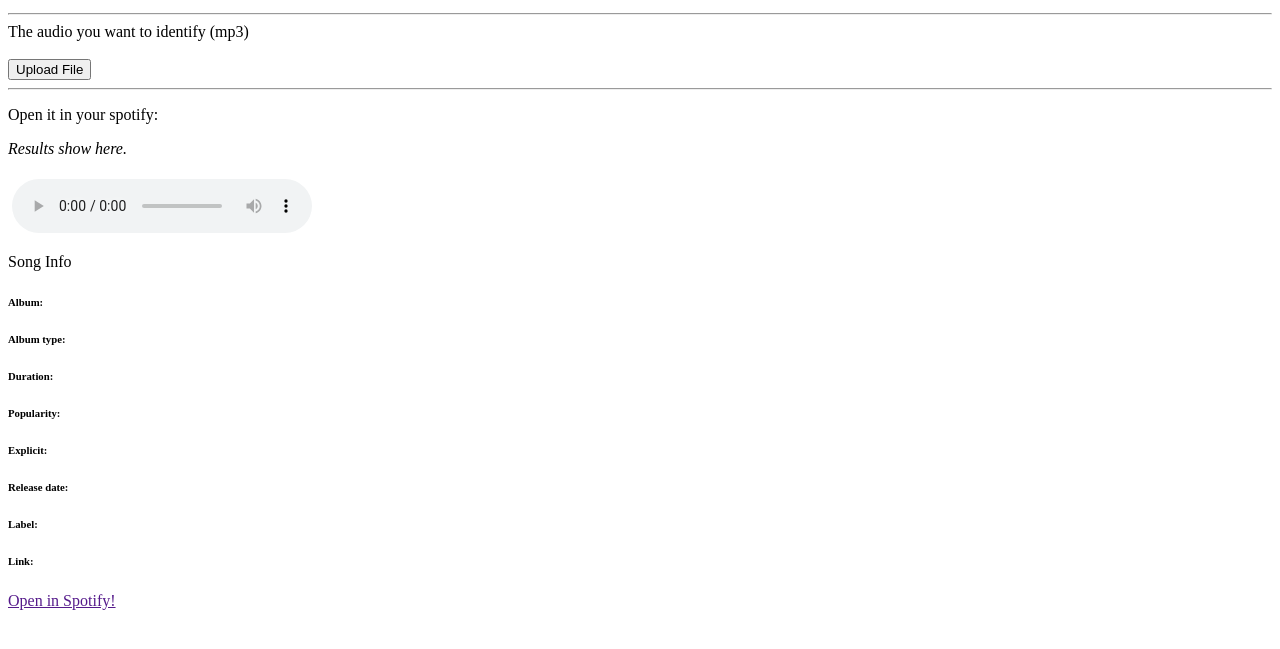
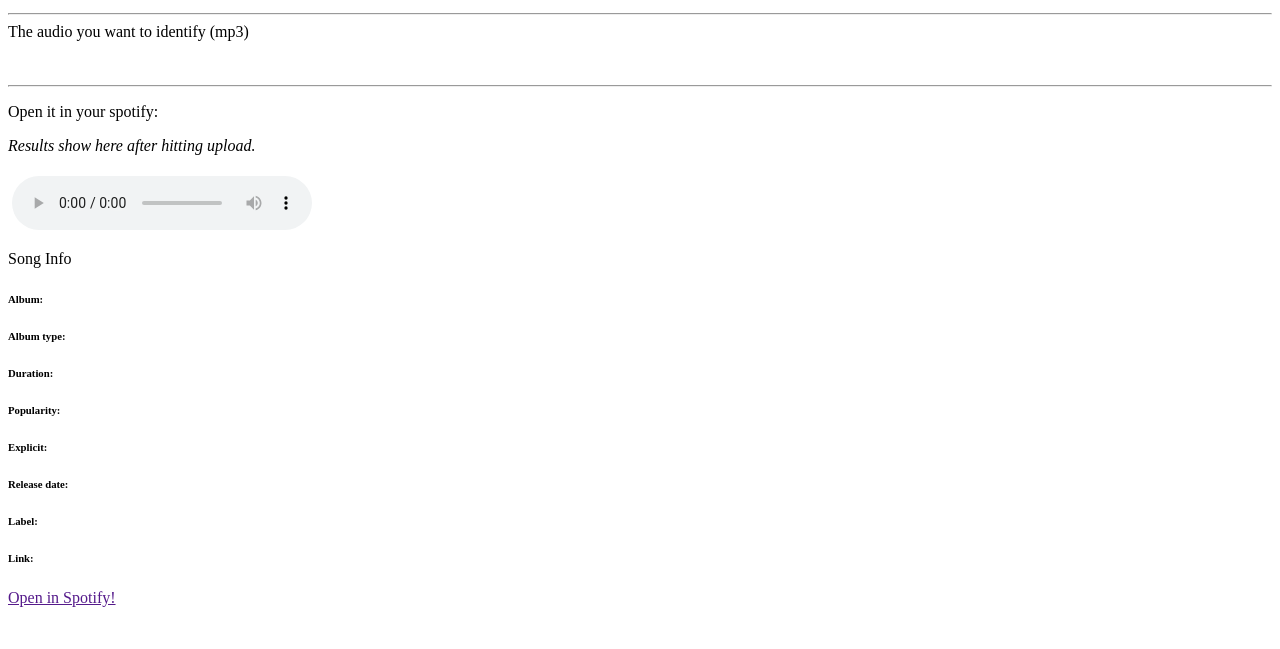
Before and after one commit to ajmarkow/spotify-webclip, a website: page src/index.html in a window 1280 px wide. Shown: the part 37-686 px from the top of the page. Drawn offline with Linux system fonts and the light colour scheme.

Commit message:
Remove extra upload button.

```diff
--- a/src/index.html
+++ b/src/index.html
@@ -8,7 +8,7 @@
   <title>Webclip For Spotify</title>
 </head>
 <body>
-  <div class="fluid-container">
+  <div class="container">
     <p class='display-2 title'>Webclip for Spotify  <i class="fab fa-spotify"></i></p>
     <p></p>
     <hr>
@@ -16,10 +16,10 @@
       <div class="col-8 extrapadding text-center">
         <label for='songupload'>The audio you want to identify (mp3) </label>
       </div>
-      <div class="col-4 float-right extrapadding" id="inline">
+      <div class="col-4 float-right" id="inline">
         <script src="//static.filestackapi.com/filestack-js/3.x.x/filestack.min.js"></script>
         <br>
-        <button type="submit" class="btn btn-dark text-nowrap" id="filetofilestack">Upload File</button>
+        <!-- <button type="submit" class="btn btn-dark text-nowrap" id="filetofilestack">Upload File</button> -->
         <br>
       </div>
     </div>
@@ -36,7 +36,7 @@
     <div class="bg bg3"></div>
   </div>
   <div class="row extrapadding justify-content-center">
-    <p class='text-center' id='resultsshowhere'><em>Results show here.</em></p>
+    <p class='text-center' id='resultsshowhere'><em>Results show here after hitting upload.</em></p>
   </div>
   <div class="container" id="output-cont">
     <div class="row">
```
